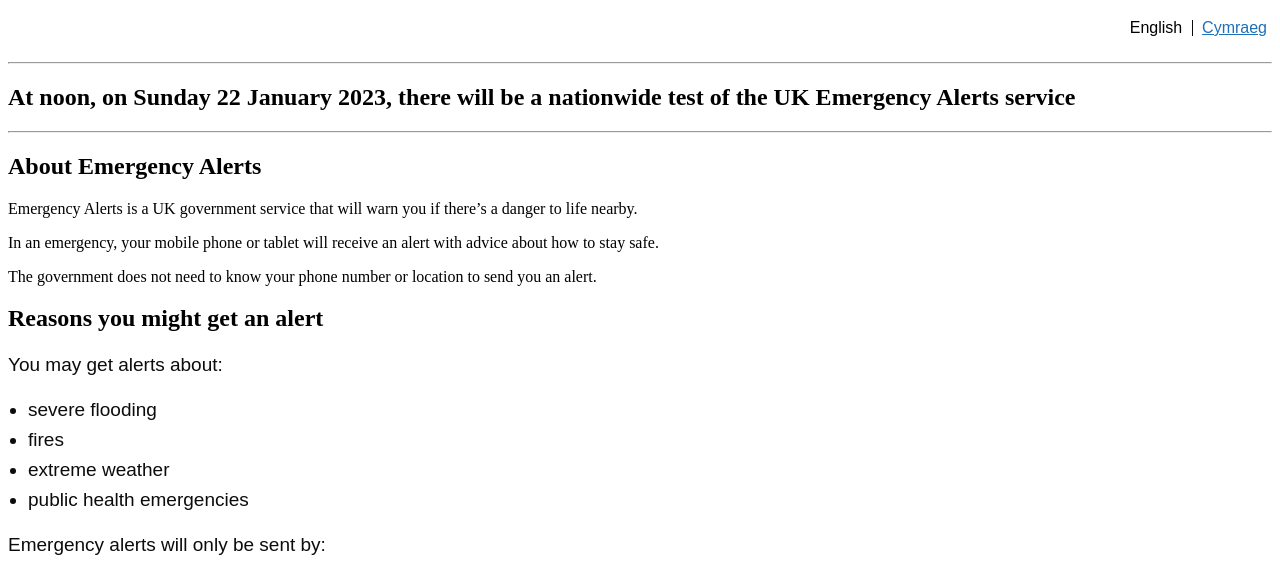
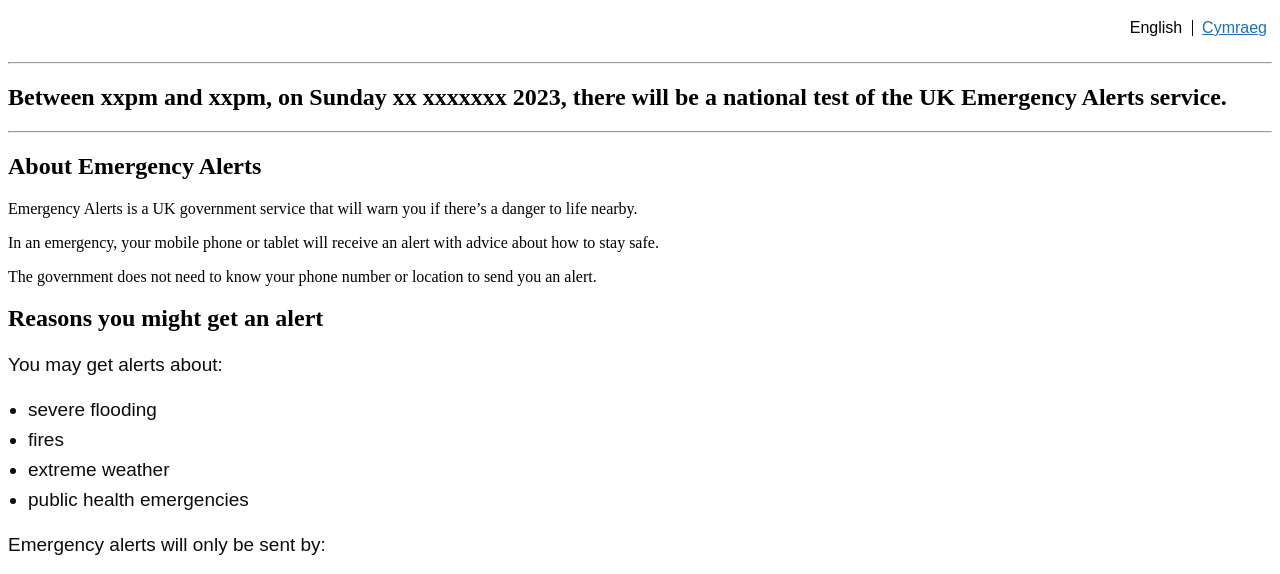
Before and after one commit to alphagov/emergency-alerts-govuk-prototype, a website: page app/views/alerts.html in a window 1280 px wide. Shown: the part 173-747 px from the top of the page. Drawn offline with nearby package versions, Linux system fonts and the light colour scheme; files that its build step writes are made by us from their sources; a web font is replaced by a local one.

Commit message:
Update alerts.html
hopper message update

```diff
--- a/app/views/alerts.html
+++ b/app/views/alerts.html
@@ -543,8 +543,7 @@
 <div class="govuk-grid-row">
     <div class="govuk-grid-column-full">
 <hr class="govuk-section-break govuk-section-break--l govuk-section-break--visible govuk-!-margin-bottom-8">
-<h2 class="govuk-heading-m" id="subsection-title">At noon, on Sunday 22 January 2023, there will be
-a nationwide test of the UK Emergency Alerts service</h2>
+<h2 class="govuk-heading-m" id="subsection-title">Between xxpm and xxpm, on Sunday xx xxxxxxx 2023, there will be a national test of the UK Emergency Alerts service.</h2>
 <hr class="govuk-section-break govuk-section-break--l govuk-section-break--visible govuk-!-margin-bottom-8">
 </div>
       <!---<aside class="app-mainstream-guide-contents-list" role="complementary">
```
